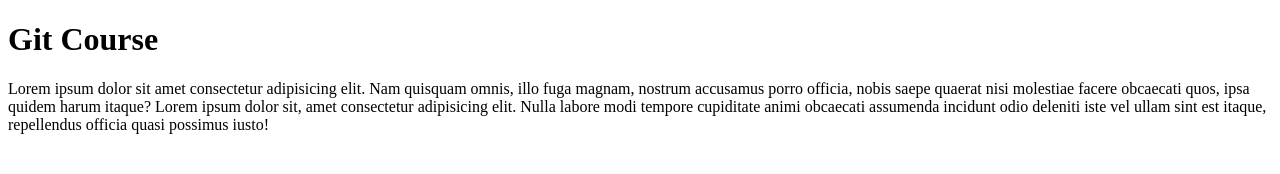
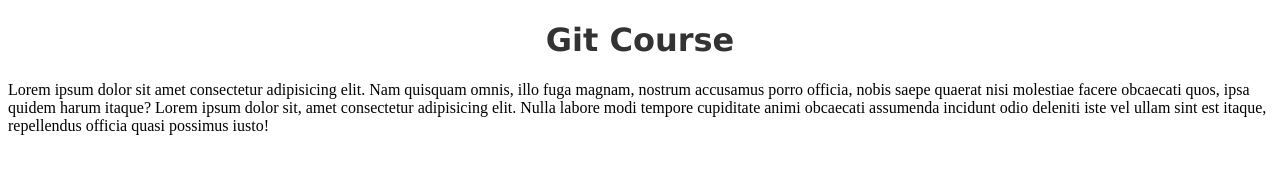
Before and after one commit to ezequiel9604/CursoGit, a plain HTML site: page index.html in a window 1280 px wide. Drawn offline with Linux system fonts and the light colour scheme.

Commit message:
we changed h1 tag styles in styles file of the proyect.

```diff
--- /dev/null
+++ b/css/styles.css
@@ -0,0 +1,7 @@
+
+h1{
+	font-family: verdana, sans-serif;
+	font-size: 2em;
+	text-align: center;
+	color: #333;
+}
--- a/index.html
+++ b/index.html
@@ -4,6 +4,9 @@
 	<meta charset="UTF-8">
 	<meta name="viewport" content="width=device-width, initial-scale=1.0">
 	<title>Git Course</title>
+
+	<link rel="stylesheet" href="css/styles.css"/>
+
 </head>
 <body>
 
```
Also changed, not shown: js/scripts.js (added).
